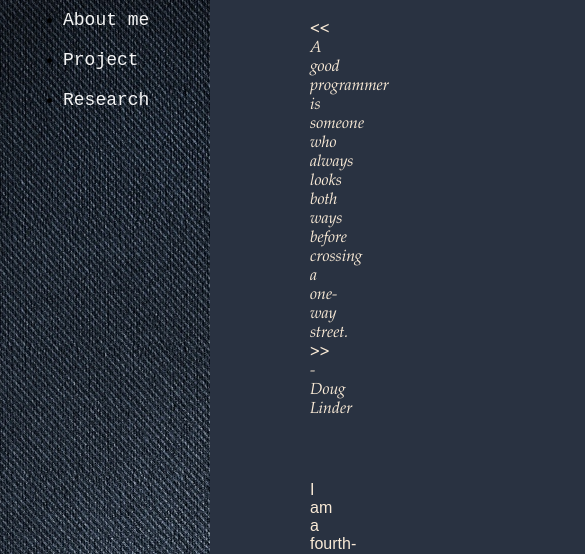
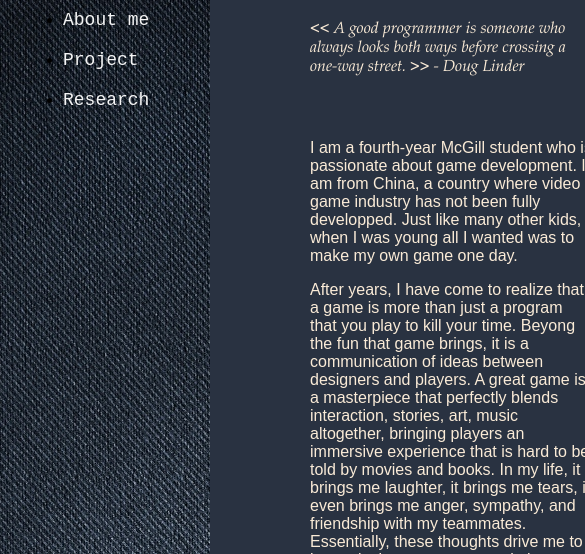
Before and after one commit to gjtqiyue/gjtqiyue.github.io, a plain HTML site: page index.html in a window 390 px wide. Shown: the part 290-844 px from the top of the page, 585 px wide, since content can reach past the window. Drawn offline with nearby package versions, Linux system fonts and the light colour scheme.

Commit message:
mobile view

```diff
--- a/index.css
+++ b/index.css
@@ -1,7 +1,6 @@
 .site {
-    display: flex;
+    display: inline-block;
     min-height: 100vh;
-    flex-direction: column;
     margin: 0%;
     background-color: #293241;
 }
@@ -22,7 +21,7 @@
 
 .navbar {
     float: left;
-    height: 150%;
+    height: 1500%;
     width: 210px;
     min-width: 210px;
     position: fixed;
@@ -194,7 +193,7 @@ footer {
 }
 
 #footerImg{
-    width:  102%; /*or 70%, or what you want*/
+    width:  200%; /*or 70%, or what you want*/
     height: 100%; /*or 70%, or what you want*/
     object-fit: cover;
 }
```
